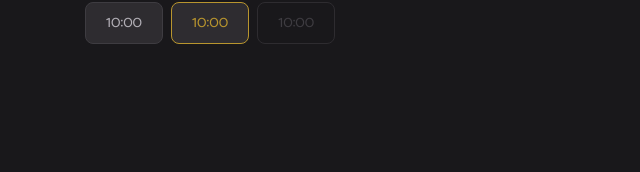
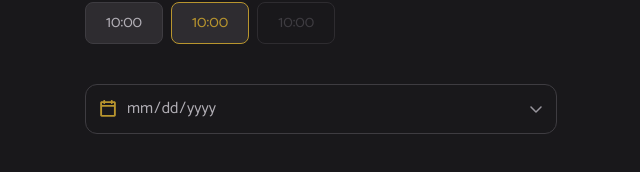
Before and after one commit to GabrielCardosoLIma/hair-day, a React (Vite) app: page / in a window 1280 px wide. Shown: the part 536-708 px from the top of the page, without its empty margins (319-959 px from the left). Built offline with nearby package versions, Linux system fonts and the light colour scheme.

Commit message:
feat: adiciona o componente DatePicker

```diff
--- a/src/App.tsx
+++ b/src/App.tsx
@@ -6,6 +6,7 @@ import { ButtonIcon } from "./components/button-icon";
 import UserSquare from "./assets/icons/user-square.svg?react";
 import TrashIcon from "./assets/icons/trash.svg?react";
 import { TimeSelect } from "./components/time-select";
+import { DatePicker } from "./components/date-picker";
 
 export function App() {
   return (
@@ -47,6 +48,10 @@ export function App() {
           <TimeSelect selected>10:00</TimeSelect>
           <TimeSelect disabled>10:00</TimeSelect>
         </div>
+
+        <div>
+          <DatePicker className="w-full" />
+        </div>
       </div>
     </div>
   );
--- /dev/null
+++ b/src/components/date-picker.tsx
@@ -0,0 +1,69 @@
+import { useRef } from "react";
+
+import { Icon } from "./icon";
+import { textVariants } from "./text";
+
+import { twMerge } from "tailwind-merge";
+import { cva, type VariantProps } from "class-variance-authority";
+
+import ChevronDown from "../assets/icons/caret-down.svg?react";
+import Calendar from "../assets/icons/calendar.svg?react";
+
+export const datePickerVariantsContainer = cva(
+  "cursor-pointer focus-within:border-yellow-dark transition-colors p-3 rounded-xl border border-gray-500 flex items-center justify-center gap-2"
+);
+
+export const datePickerVariantsIcon = cva("size-5 fill-yellow");
+
+export const datePickerVariantsInput = cva(
+  "scheme-dark cursor-pointer w-full outline-none [&::-webkit-calendar-picker-indicator]:hidden [&::-webkit-inner-spin-button]:hidden [&::-webkit-outer-spin-button]:hidden"
+);
+
+interface DatePickerProps
+  extends React.ComponentProps<"input">,
+    VariantProps<typeof datePickerVariantsInput> {
+  icon?: React.ComponentProps<typeof Icon>["svg"];
+}
+
+export function DatePicker({
+  icon = Calendar,
+  className,
+  ...props
+}: DatePickerProps) {
+  const dateRef = useRef<HTMLInputElement>(null);
+
+  const openDatePicker = () => {
+    if (dateRef.current && typeof dateRef.current.showPicker === "function") {
+      dateRef.current.showPicker();
+    } else {
+      dateRef.current?.focus();
+    }
+  };
+
+  return (
+    <button
+      className={twMerge(datePickerVariantsContainer({ className }))}
+      onClick={openDatePicker}
+      type="button"
+    >
+      <Icon svg={icon} className={datePickerVariantsIcon()} />
+
+      <input
+        ref={dateRef}
+        type="date"
+        className={twMerge(
+          datePickerVariantsInput({
+            className: twMerge(
+              textVariants({ className: "text-gray-200" }),
+              "max-w-24"
+            ),
+          })
+        )}
+        min={new Date().toISOString().split("T")[0]}
+        {...props}
+      />
+
+      <Icon svg={ChevronDown} className="ml-auto size-4 fill-gray-300" />
+    </button>
+  );
+}
```
